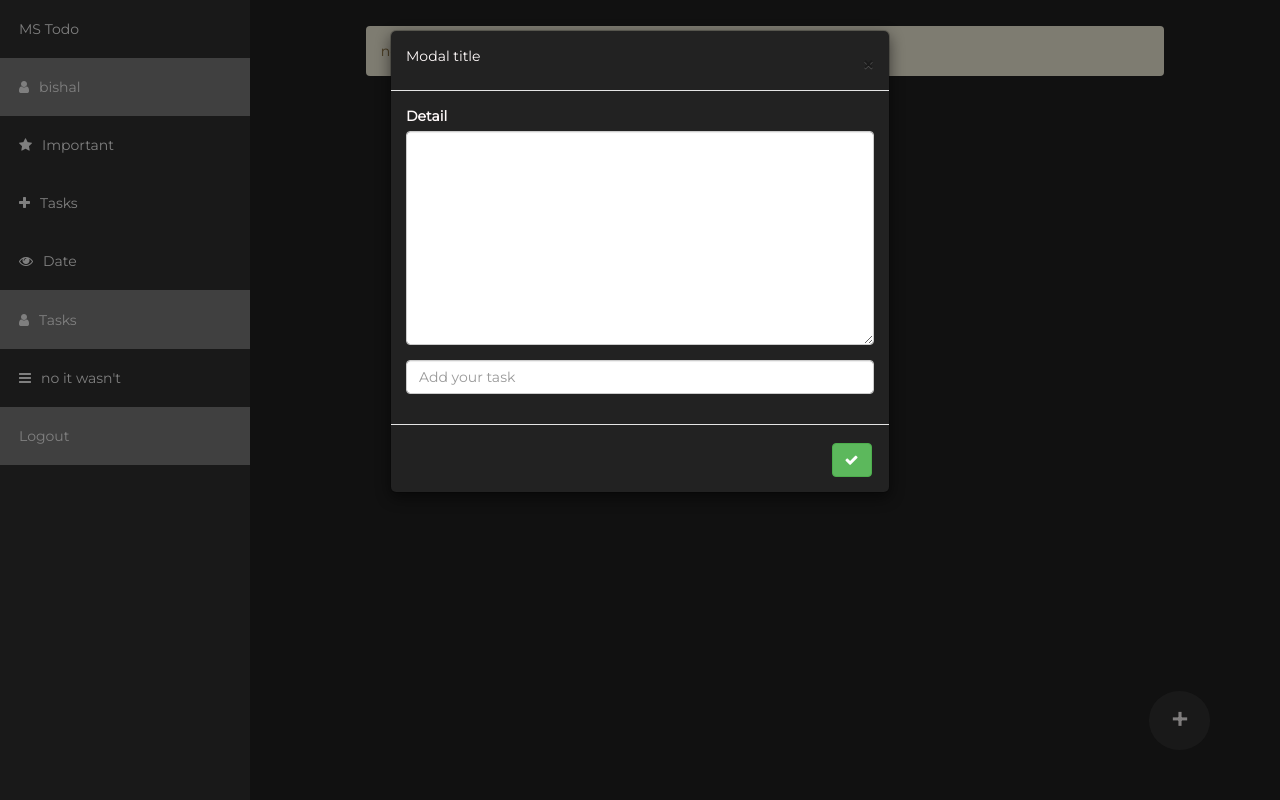
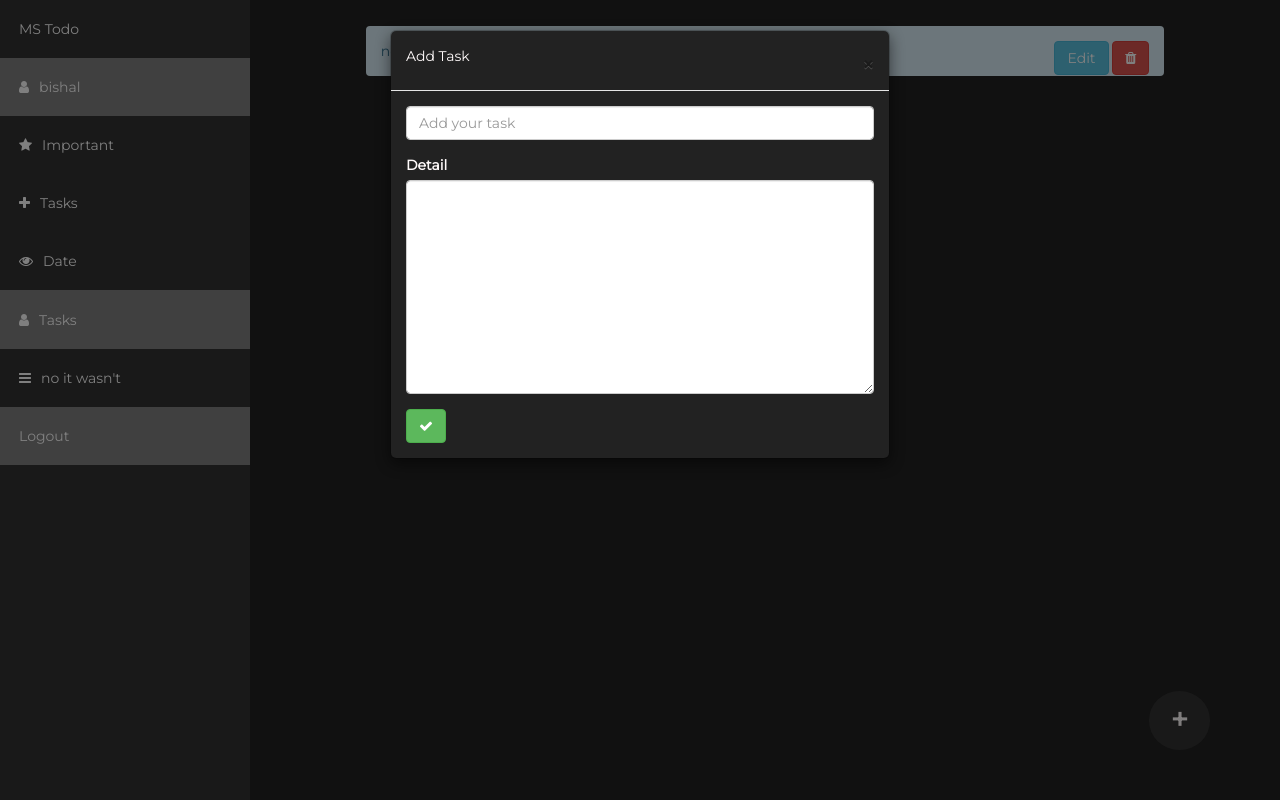
Before and after one commit to learningnoobi/MS-Todo, a Django app: page / in a window 1280 px wide, after a click on "Tasks". Run offline with Django 3.2, Linux system fonts and the light colour scheme; a user stored in the database is signed in; data comes from the database, SQL or seed files in the repository; both versions use the stored data as it was after the commit; some libraries are stand-ins or nearby versions; some web fonts are replaced.

Commit message:
update delete

```diff
--- a/core/forms.py
+++ b/core/forms.py
@@ -10,4 +10,4 @@ class PostForm(ModelForm):
                     ))
 	class Meta:
 		model = Task
-		fields ={'title','detail'}
+		fields =['title','detail']
--- /dev/null
+++ b/core/templates/core/delete.html
@@ -0,0 +1,5 @@
+<form action="" method="POST">
+                {% csrf_token %}
+                <p>Are you sure you want to delete the post?</p>
+                <button type='submit'>Submit</button>
+            </form>
--- a/core/templates/core/home.html
+++ b/core/templates/core/home.html
@@ -1,4 +1,5 @@
 {% extends 'core/base.html' %}
+{% load static %}
 {% load crispy_forms_tags %}
 {% block content %}
 
@@ -6,7 +7,7 @@
       <a href="#" class="todos">MS Todo</a>
       <a class="active" href="#home"><i class="fa fa-user" style="margin-right:10px;"></i><span class="name">{{request.user}}</span></a>
       <a href="#news"><i class="fa fa-star" style="margin-right:10px;"></i><span class="name">Important</a>
-      <a href="#contact"><i class="fa fa-plus" style="margin-right:10px;"></i><span class="name">Tasks</span></a>
+      <a href="#contact" data-toggle="modal" data-target="#exampleModal"><i class="fa fa-plus" style="margin-right:10px;"></i><span class="name">Tasks</span></a>
       <a href="#about" class="down" style=""><i class="fa fa-eye" style="margin-right:10px;"></i><span class="name">Date</span></a>
     <span class="todos">
       	<a class="active"><i class="fa fa-user" style="margin-right:10px;"></i>Tasks</a>
@@ -14,9 +15,8 @@
           <a><i class="fa fa-bars" style="margin-right:10px;"></i>{{task.title}}</a>
 
          {% empty %}
-       <a href="#about" class="down" style=""><i class="fa fa-bars" style="margin-right:10px;"></i><span class="name">No tasks</span></a>
+         <a href="#about" class="down" style=""><i class="fa fa-bars" style="margin-right:10px;"></i><span class="name">No tasks added yet!</span></a>
           {% endfor %}
-
     </span>
        <a class="active" href="{% url 'logout' %}">Logout</a>
 </div>
@@ -28,7 +28,7 @@
           <div class="modal-dialog" role="document">
             <div class="modal-content" style="background-color: #222;">
               <div class="modal-header">
-              <h5 class="modal-title" id="exampleModalLabel">Modal title</h5>
+                <h5 class="modal-title" id="exampleModalLabel">Add Task</h5>
                 <button type="button" class="close" data-dismiss="modal" aria-label="Close">
                   <span aria-hidden="true">&times;</span>
                 </button>
@@ -37,28 +37,78 @@
               	<form method="POST" action="">
               	{% csrf_token %}
                 {{form|crispy}}
+                <button type="submit" class="btn btn-success"><i class="fa fa-check"></i></button>
+              </form>
+               </div>
+
+              </div>
+            </div>
+        </div>
+
+  <div class="content">
+      {% for task in tasks %}
+          <div class="alert alert-info alerts" style="">
+            {{task.title}}
+            <div class="float-right">
+                <button  data-toggle="modal" data-target="#updatemodal" class="btn btn-info">Edit</button>
+                <button  data-toggle="modal" data-target="#deletemodal" class="btn btn-danger"><i class="fa fa-trash"></i></button>
+            </div>
+             </div>
+
+         <div class="modal fade" id="updatemodal" tabindex="-1" role="dialog" aria-labelledby="exampleModalLabel" aria-hidden="true">
+          <div class="modal-dialog" role="document">
+            <div class="modal-content" style="background-color: #222;">
+              <div class="modal-header">
+                <h5 class="modal-title alert alert-info" id="exampleModalLabel">Update Task</h5>
+                <button type="button" class="close" data-dismiss="modal" aria-label="Close">
+                  <span aria-hidden="true">&times;</span>
+                </button>
+              </div>
+              <div class="modal-body">
+                <form method="POST" action="{% url 'update' task.id %}">
+                {% csrf_token %}
+                {{form|crispy}}
+                 <button type="submit" class="btn btn-success"><i class="fa fa-check"></i></button>
+              </form>
+               </div>
+
+              </div>
+            </div>
+        </div>
+
+
+        <div class="modal fade" id="deletemodal" tabindex="-1" role="dialog" aria-labelledby="exampleModalLabel" aria-hidden="true">
+          <div class="modal-dialog" role="document"  style="color: white;">
+            <div class="modal-content" style="background-color: #222;">
+              <div class="modal-header">
+                <h5 class="modal-title" id="exampleModalLabel">Confirm Delete</h5>
+                <button type="button" class="close" data-dismiss="modal" aria-label="Close">
+                  <span aria-hidden="true">&times;</span>
+                </button>
+              </div>
+              <div class="modal-body">
+
+                      <h5 class="alert alert-danger">Are you sure you want To delete this ?</h5>
+
                </div>
                <div class="modal-footer">
-              <button class="btn btn-success"><i class="fa fa-check" id="save"></i></button>
+                 <a class="btn btn-info" href="{% url 'home' %}"><i class="fa fa-home"></i></a>
+                <form  method="POST" action="{% url 'delete' task.id %}">
+                    {% csrf_token %}
+                <button type="submit" class="btn btn-danger"><i class="fa fa-trash"></i></button>
+              </form>
             </div>
               </div>
             </div>
         </div>
+
+
+       {% empty %}
+            <div class="alert alert-info"> You haven't added any task yet !</div>
+            <div style="display: flex;justify-content: center;">
+              <img src="{% static 'images/note.svg' %}" style="width: 50%;">
             </div>
-<div class="content">
-
-   {% for task in tasks %}
-  <div class="alert alert-warning alerts" style="">
-    <!--  {% if is_favourite %}
-  	<i class="fa fa-star imp" ></i> {{task.title}}
-    {% else %}
-    <i class="fa fa-star" style="color: red" ></i> -->{{task.title}}
-    {% endif %}
-  </div>
-   {% empty %}
-        <div class="alert alert-info"> fuck you add task you bitch</div>
 
        {% endfor %}
-
   </div>
 {% endblock %}
--- a/core/urls.py
+++ b/core/urls.py
@@ -4,4 +4,6 @@ from .views import *
 
 urlpatterns = [
     path('', views.home , name = "home"),
+    path('delete/<int:pk>/', views.delete , name = "delete"),
+    path('update/<int:pk>/', views.UpdateView , name = "update"),
    ]
--- a/core/views.py
+++ b/core/views.py
@@ -1,14 +1,18 @@
 from django.shortcuts import render,get_object_or_404,redirect
 from.models import Task
+from django.http import HttpResponseRedirect
 from.forms import PostForm
 from django.contrib.auth.decorators import login_required
-from django.contrib.auth.models import User as user
-
+from django.contrib.auth.models import User
+from django.views.generic import UpdateView, DeleteView
+from django.contrib.auth.mixins import LoginRequiredMixin
+from django.urls import reverse_lazy
+from django.views.decorators.csrf import csrf_exempt
 
 @login_required(login_url='login')
 def home(request):
-	tasks = Task.objects.filter(author=request.user)
-	side_tasks = Task.objects.filter(author=request.user)[:3]
+	tasks = Task.objects.filter(author=request.user).order_by("-created")
+	side_tasks = Task.objects.filter(author=request.user).order_by("-created")[:3]
 	# is_favourite = False
 	# if task.important.filter(id=request.user).exists():
 	# 	is_favourite = True
@@ -21,9 +25,12 @@ def home(request):
 			obj.author = request.user
 			obj.save()
 			form = PostForm()
+		return redirect('home')
 
 	else:
 		form = PostForm()
+
+
 
 	context = {'tasks':tasks,"form":form,"side_tasks":side_tasks}
 	return render(request,'core/home.html',context)
@@ -36,3 +43,21 @@ def home(request):
 # 		task.important.add(request.user)
 # 	context={}
 # 	return render(request,'core/home.html',context)
+def UpdateView(request,pk):
+	task = Task.objects.get(id=pk)
+	form = PostForm(instance=task)
+	if request.method == 'POST':
+		form = PostForm(request.POST,instance=task)
+		if form.is_valid():
+			form.save()
+			return redirect('home')
+	context = {"form":form}
+	return render(request,'core/update.html',context)
+
+
+def delete(request,pk):
+	task = Task.objects.get(id=pk)
+
+	if request.method=='POST':
+		task.delete()
+		return redirect('home')
```
Also changed, not shown: core/templates/core/update.html (added, +12 -0 lines), db.sqlite3, static/images/nopost.png (added), static/images/note.svg (added). Lines whose indentation alone changed are shown as unchanged.
